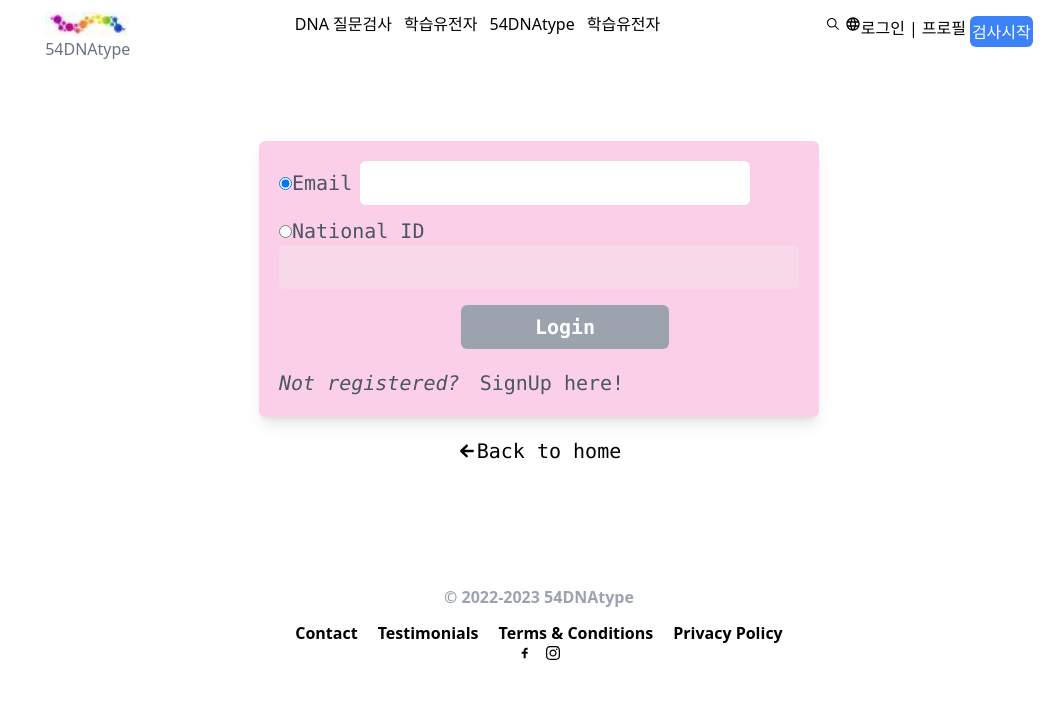
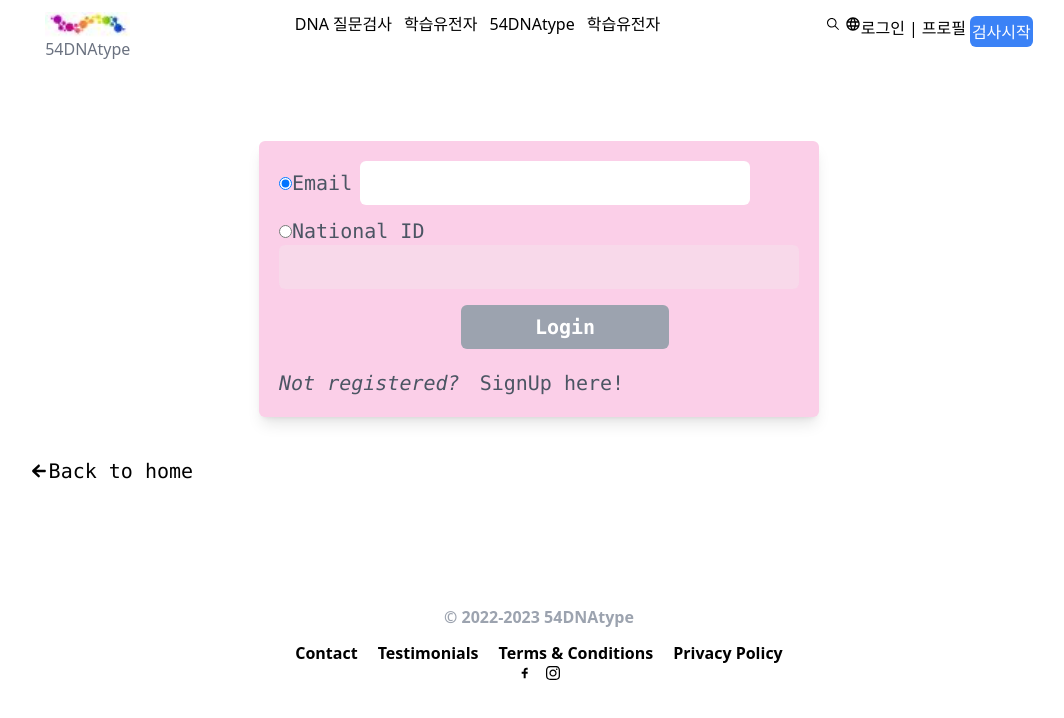
Before and after one commit to asnganje/dna-frontEnd, a React (Vite) app: page /login in a window 1280 px wide. Shown: the top 718 px of the page, without its empty margins (101-1165 px from the left). Built offline with nearby package versions, Linux system fonts and the light colour scheme.

Commit message:
fix back to position in login component

```diff
--- a/src/components/auth/Login.jsx
+++ b/src/components/auth/Login.jsx
@@ -28,7 +28,7 @@ const Login = () => {
     return(
         <section className="mx-[5%]">
             <Header />
-            <div className="flex flex-col gap-5 items-center text-xl font-mono justify-center mt-10">
+            <div className="flex flex-col gap-5 items-center text-xl font-mono justify-center mt-10 mx-[5%]">
             <div className="bg-pink-200 p-5 shadow-lg rounded-md h-full w-[100%] md:w-[70vh] mt-10">
             <form onSubmit={loginHandler} className="flex flex-col">
               <div className="mb-3 space-x-2">
@@ -83,7 +83,7 @@ const Login = () => {
               </Link>
             </div>
           </div>
-          <Link to="/">
+          <Link to="/" className="self-start mt-5 ml-2">
             <p className="flex items-center cursor-pointer hover:underline hover:text-blue-400 mb-[15vh]">
               <IoMdArrowRoundBack />
               Back to home
```
